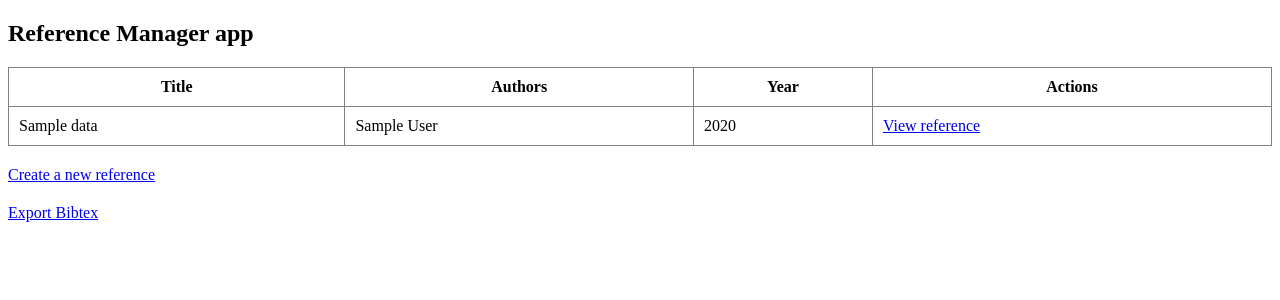
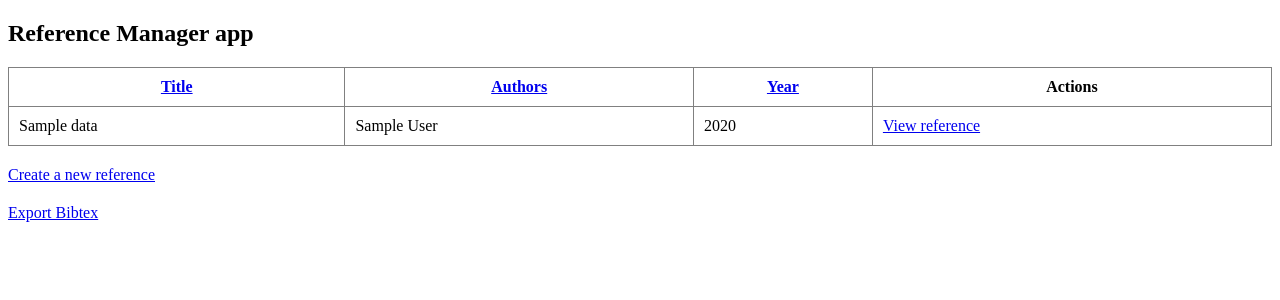
Before and after one commit to valovalovalo/miniprojekti, a Flask app: template src/templates/index.html in a window 1280 px wide. Shown: the top 300 px of the page. Run offline with Flask 3, Linux system fonts and the light colour scheme; the template is opened without the code that fills it: most values are stand-ins (such as "Sample title", 1, 10 or a date in 2020).

Commit message:
Poistettu kovakoodattuja stylejä

```diff
--- a/src/templates/index.html
+++ b/src/templates/index.html
@@ -22,7 +22,7 @@
   <thead>
     <tr>
       <th>
-        <a href="/?sort=title&order={{ 'desc' if sort == 'title' and order == 'asc' else 'asc' }}" style="color: black; text-decoration: none;">
+        <a href="/?sort=title&order={{ 'desc' if sort == 'title' and order == 'asc' else 'asc' }}">
           Title
           {% if sort == 'title' %}
             {% if order == 'asc' %}
@@ -34,7 +34,7 @@
         </a>
       </th>
       <th>
-        <a href="/?sort=authors&order={{ 'desc' if sort == 'authors' and order == 'asc' else 'asc' }}" style="color: black; text-decoration: none;">
+        <a href="/?sort=authors&order={{ 'desc' if sort == 'authors' and order == 'asc' else 'asc' }}">
           Authors
           {% if sort == 'authors' %}
             {% if order == 'asc' %}
@@ -46,7 +46,7 @@
         </a>
       </th>
       <th>
-        <a href="/?sort=year&order={{ 'desc' if sort == 'year' and order == 'asc' else 'asc' }}" style="color: black; text-decoration: none;">
+        <a href="/?sort=year&order={{ 'desc' if sort == 'year' and order == 'asc' else 'asc' }}">
           Year
           {% if sort == 'year' %}
             {% if order == 'asc' %}
```
